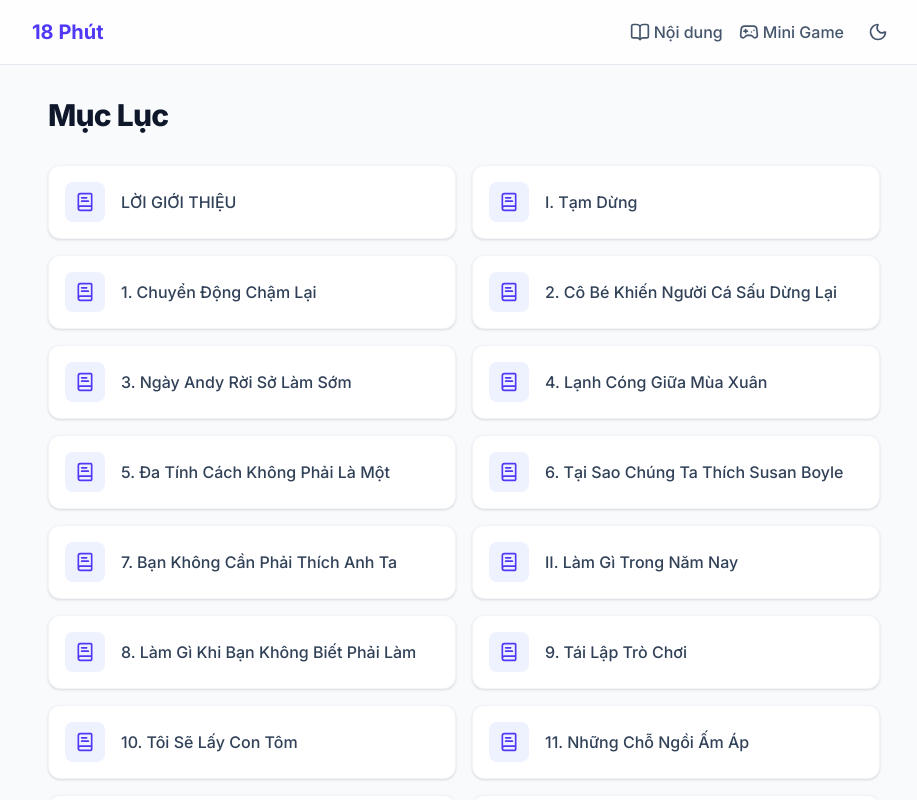
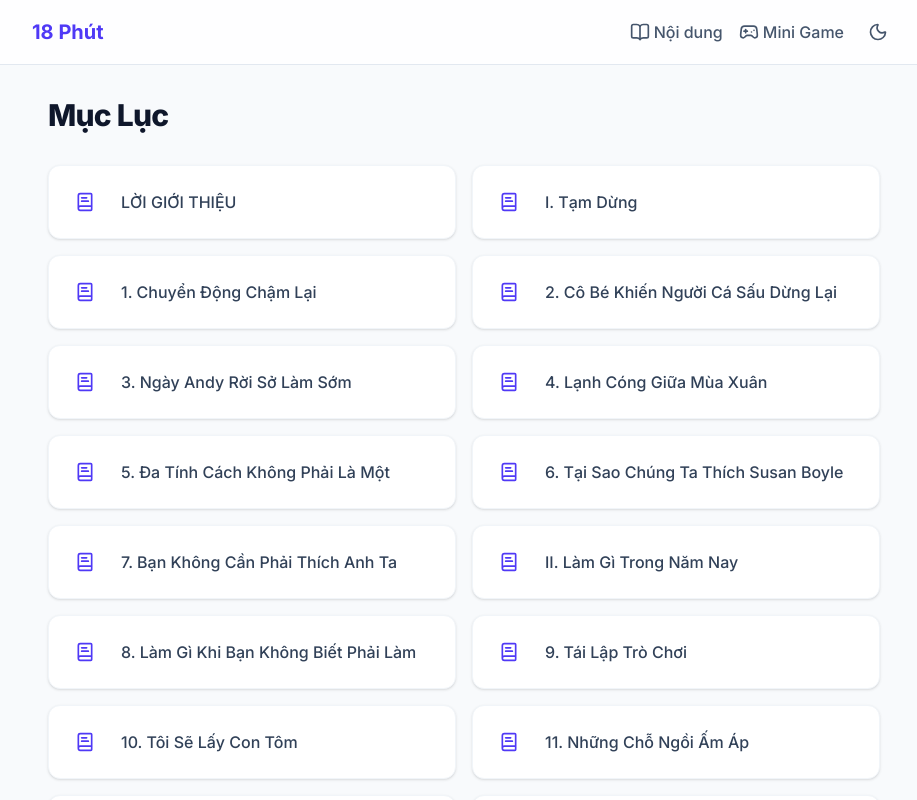
Before and after one commit to ttminh27/18phut, a Next.js app: page /chapters in a window 1280 px wide. Shown: the top 800 px of the page, without its empty margins (176-1093 px from the left). Built offline with nearby package versions, Linux system fonts and the light colour scheme.

Commit message:
style: tone down quiz count badge, set book and game icon backgrounds to transparent

```diff
--- a/src/app/chapters/page.tsx
+++ b/src/app/chapters/page.tsx
@@ -15,7 +15,7 @@ export default function ChaptersPage() {
             href={`/chapters/${chapter.id}`}
             className="group flex items-center p-4 bg-white dark:bg-slate-800 rounded-xl shadow-sm border border-slate-100 dark:border-slate-800 hover:shadow-md hover:border-indigo-100 dark:hover:border-indigo-500/50 transition-all"
           >
-            <div className="flex items-center justify-center w-10 h-10 rounded-lg bg-indigo-50 dark:bg-indigo-950/40 text-indigo-600 dark:text-indigo-400 mr-4 group-hover:bg-indigo-600 dark:group-hover:bg-indigo-500 group-hover:text-white transition-colors flex-shrink-0">
+            <div className="flex items-center justify-center w-10 h-10 rounded-lg bg-transparent text-indigo-600 dark:text-indigo-400 mr-4 group-hover:scale-105 transition-transform flex-shrink-0">
               <BookText className="w-5 h-5" />
             </div>
             <span className="font-medium text-slate-700 dark:text-slate-300 group-hover:text-indigo-900 dark:group-hover:text-indigo-200 line-clamp-2">
--- a/src/app/quizzes/page.tsx
+++ b/src/app/quizzes/page.tsx
@@ -15,13 +15,13 @@ export default function QuizzesPage() {
             href={`/quizzes/${chapter.id}`}
             className="group flex items-center justify-between p-3.5 bg-white dark:bg-slate-800 rounded-xl shadow-sm border border-slate-100 dark:border-slate-800 hover:shadow-md hover:border-purple-200 dark:hover:border-purple-500/50 transition-all gap-3"
           >
-            <div className="flex items-center justify-center w-10 h-10 rounded-lg bg-purple-50 dark:bg-purple-950/40 text-purple-600 dark:text-purple-400 group-hover:scale-105 transition-transform flex-shrink-0">
+            <div className="flex items-center justify-center w-10 h-10 rounded-lg bg-transparent text-purple-600 dark:text-purple-400 group-hover:scale-105 transition-transform flex-shrink-0">
               <Gamepad2 className="w-5 h-5" />
             </div>
             <h2 className="font-semibold text-slate-800 dark:text-slate-200 text-sm sm:text-base truncate flex-1 group-hover:text-purple-700 dark:group-hover:text-purple-300">
               {chapter.title}
             </h2>
-            <span className="text-xs font-semibold text-purple-600 dark:text-purple-300 bg-purple-50/80 dark:bg-purple-950/60 px-2.5 py-1 rounded-full flex-shrink-0">
+            <span className="text-xs font-medium text-slate-400 dark:text-slate-500 bg-slate-50 dark:bg-slate-900/30 px-2.5 py-1 rounded-full flex-shrink-0">
               10 quiz
             </span>
           </Link>
```
Also changed, not shown: 1 other file (tests, documents, lock files or other folders).
